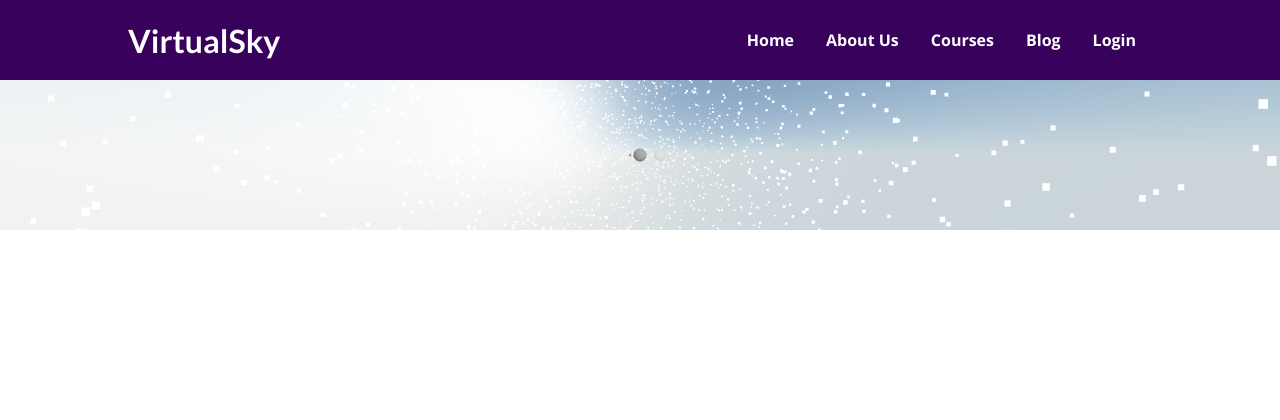
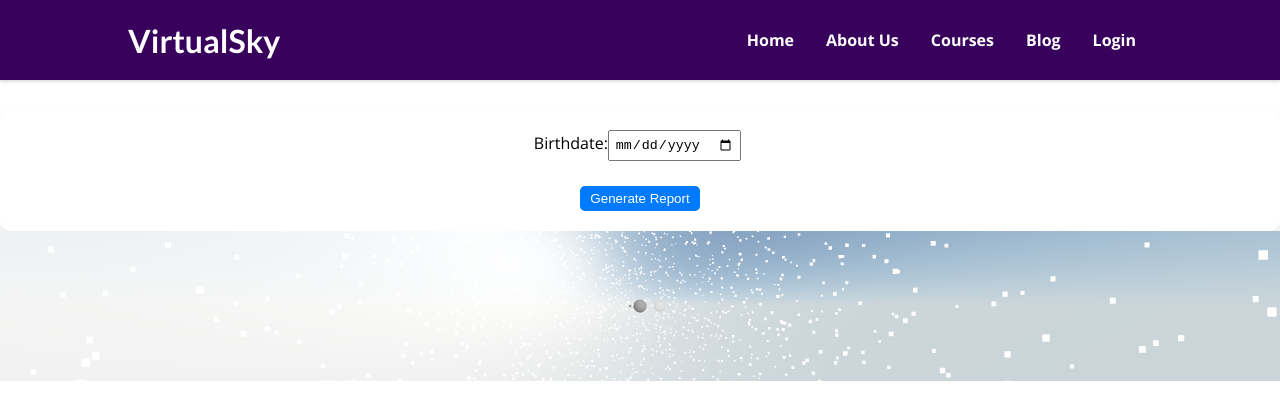
Before and after one commit to FidelCoder/VirtualSky, a React (Create React App) app in the folder frontend/: page /visualization in a window 1280 px wide. Shown: the top 420 px of the page. Built offline with nearby package versions, Linux system fonts and the light colour scheme.

Commit message:
Visualization page using zodiac-sign library

```diff
--- a/frontend/package.json
+++ b/frontend/package.json
@@ -8,6 +8,7 @@
     "@testing-library/jest-dom": "^5.14.1",
     "@testing-library/react": "^11.2.7",
     "@testing-library/user-event": "^12.8.3",
+    "astrology": "^0.0.7",
     "react": "^18.2.0",
     "react-chartjs-2": "^5.2.0",
     "react-countup": "^6.4.2",
@@ -20,7 +21,8 @@
     "react-three-fiber": "^6.0.13",
     "reactstrap": "^9.1.6",
     "three": "^0.150.1",
-    "web-vitals": "^1.1.2"
+    "web-vitals": "^1.1.2",
+    "zodiac-signs": "^1.2.1"
   },
   "scripts": {
     "start": "react-scripts --openssl-legacy-provider start",
--- a/frontend/src/pages/SkyVisualization.jsx
+++ b/frontend/src/pages/SkyVisualization.jsx
@@ -1,7 +1,60 @@
-import React, { useRef } from 'react';
+// import React, { useRef } from 'react';
+// import { Canvas } from '@react-three/fiber';
+// import { Stars, Sky as Skybox, Sphere, OrbitControls, PerspectiveCamera } from '@react-three/drei';
+// import { TextureLoader } from 'three';
+
+// const earthTextureUrl = 'https://threejs.org/examples/textures/land_ocean_ice_cloud_2048.jpg';
+// const moonTextureUrl = 'https://threejs.org/examples/textures/moon_1024.jpg';
+// const sunTextureUrl = 'https://threejs.org/examples/textures/lava.jpg';
+
+// const textureLoader = new TextureLoader();
+// const earthMap = textureLoader.load(earthTextureUrl);
+// const moonMap = textureLoader.load(moonTextureUrl);
+// const sunMap = textureLoader.load(sunTextureUrl);
+
+// const SkyVisualization = () => {
+//   const cameraRef = useRef();
+
+//   return (
+//     <Canvas height='100vh'>
+//       <PerspectiveCamera ref={cameraRef} position={[0, 0, 5]} />
+//       <Stars />
+//       <Skybox />
+
+//       {/* Celestial objects */}
+//       <Sphere args={[1, 32, 32]} position={[0, 0, -10]}>
+//         <meshStandardMaterial map={earthMap} />
+//       </Sphere>
+//       <Sphere args={[0.27, 32, 32]} position={[-2, 0, -15]}>
+//         <meshStandardMaterial map={moonMap} />
+//       </Sphere>
+//       <Sphere args={[1.4, 32, 32]} position={[5, 0, -20]}>
+//         <meshStandardMaterial emissiveMap={sunMap} emissiveIntensity={1} />
+//       </Sphere>
+
+//       {/* Lighting */}
+//       <pointLight position={[5, 5, 0]} intensity={0.5} />
+//       <ambientLight intensity={0.5} />
+
+//       {/* User Interaction */}
+//       <OrbitControls target={[0, 0, -10]} />
+//     </Canvas>
+//   );
+// };
+
+// export default SkyVisualization;
+
+
+
+
+// // the 3D visualization within the SocialFeatures.js component has a black background, and it is displayed as a block element with a fixed height. The canvas has a margin and a border-radius to make it look more appealing.
+
+import React, { useState, useRef } from 'react';
 import { Canvas } from '@react-three/fiber';
 import { Stars, Sky as Skybox, Sphere, OrbitControls, PerspectiveCamera } from '@react-three/drei';
 import { TextureLoader } from 'three';
+import { getSignByDate } from 'zodiac-signs';
+import "./visualization.css";
 
 const earthTextureUrl = 'https://threejs.org/examples/textures/land_ocean_ice_cloud_2048.jpg';
 const moonTextureUrl = 'https://threejs.org/examples/textures/moon_1024.jpg';
@@ -12,11 +65,49 @@ const earthMap = textureLoader.load(earthTextureUrl);
 const moonMap = textureLoader.load(moonTextureUrl);
 const sunMap = textureLoader.load(sunTextureUrl);
 
+const BirthInfoForm = ({ onSubmit }) => {
+  const [birthDate, setBirthDate] = useState('');
+
+  const handleSubmit = (e) => {
+    e.preventDefault();
+    onSubmit(birthDate);
+  };
+
+  return (
+    <form onSubmit={handleSubmit}>
+      <label>
+        Birthdate:
+        <input type="date" value={birthDate} onChange={(e) => setBirthDate(e.target.value)} required />
+      </label>
+      <button type="submit">Generate Report</button>
+    </form>
+  );
+};
+
+
 const SkyVisualization = () => {
   const cameraRef = useRef();
+  const [astroReport, setAstroReport] = useState(null);
+
+  const generateAstroReport = (birthDate) => {
+    const dateArray = birthDate.split('-').map((x) => parseInt(x, 10));
+    const [year, month, day] = dateArray;
+
+    const report = getSignByDate(year, month, day);
+    setAstroReport(report);
+  };
+
 
   return (
-    <Canvas height='100vh'>
+    <div>
+      <BirthInfoForm onSubmit={generateAstroReport} />
+      {astroReport && (
+  <div className="report-container">
+    <h2>Astrological Report</h2>
+    <pre>{JSON.stringify(astroReport, null, 2)}</pre>
+  </div>
+)}
+      <Canvas height="100vh">
         <PerspectiveCamera ref={cameraRef} position={[0, 0, 5]} />
         <Stars />
         <Skybox />
@@ -39,12 +130,8 @@ const SkyVisualization = () => {
         {/* User Interaction */}
         <OrbitControls target={[0, 0, -10]} />
       </Canvas>
+    </div>
   );
 };
 
 export default SkyVisualization;
-
-
-
-
-// the 3D visualization within the SocialFeatures.js component has a black background, and it is displayed as a block element with a fixed height. The canvas has a margin and a border-radius to make it look more appealing.
--- /dev/null
+++ b/frontend/src/pages/visualization.css
@@ -0,0 +1,52 @@
+    form {
+    margin-top: 30px;
+    display: flex;
+    flex-direction: column;
+    align-items: center;
+    background-color: #fff;
+    padding: 20px;
+    border-radius: 10px;
+    box-shadow: 0 4px 6px rgba(0, 0, 0, 0.1);
+  }
+
+  label {
+    margin-bottom: 10px;
+  }
+
+  input[type='date'],
+  input[type='time'] {
+    padding: 5px;
+    margin-right: 5px;
+  }
+
+  button {
+    margin-top: 15px;
+    padding: 5px 10px;
+    background-color: #007bff;
+    color: #fff;
+    border: none;
+    border-radius: 5px;
+    cursor: pointer;
+  }
+
+  button:hover {
+    background-color: #0056b3;
+  }
+
+  .report-container {
+    margin-top: 30px;
+    width: 80%;
+    max-width: 800px;
+    background-color: #fff;
+    padding: 20px;
+    border-radius: 10px;
+    box-shadow: 0 4px 6px rgba(0, 0, 0, 0.1);
+  }
+
+  h2 {
+    margin-bottom: 20px;
+  }
+
+  pre {
+    white-space: pre-wrap;
+  }
```
Also changed, not shown: 1 other file (tests, documents, lock files or other folders). Lines whose indentation alone changed are shown as unchanged.
